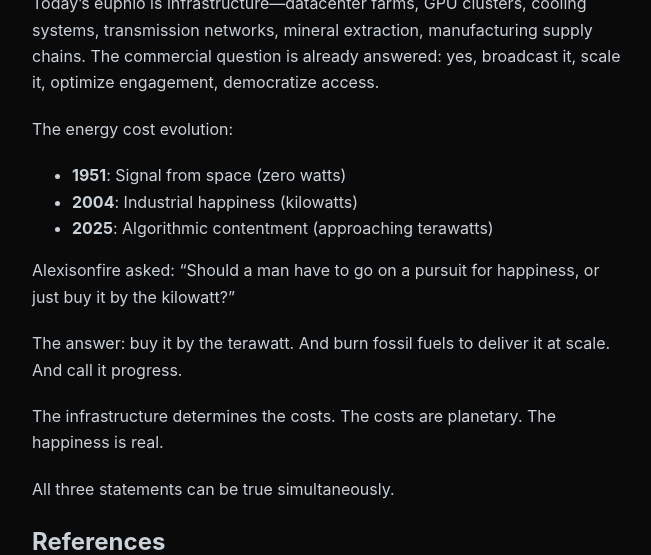
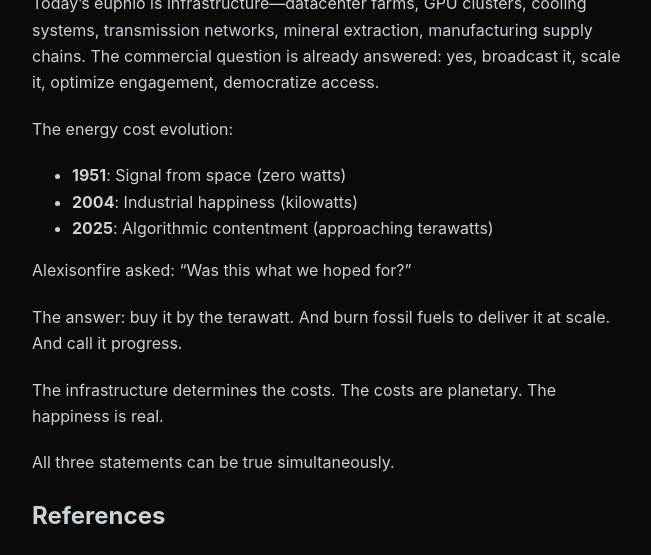
Before and after one commit to hz1ulqu01gmnZH4/blog, a Jekyll site: the page built from _posts/2025-10-25-happiness-by-the-terawatt.md, in a window 1280 px wide and 900 px high, scrolled down 7629 px, cut to the strip 0-555 px from the top of the window. Shown: the whole strip, without its empty margins (312-963 px from the left). Built offline with Jekyll 4.4.1, drawn with Linux system fonts in a browser that asks for light colours.

Commit message:
Use actual lyric from Alexisonfire song in analysis
Replace paraphrased question with actual lyric 'Was this what we hoped for?'
from 'Happiness by the Kilowatt'. The direct quote strengthens the connection
between the song's critique and the analysis of terawatt-scale AI infrastructure.

Single-line quotation used for critical commentary falls under fair use.

```diff
--- a/_posts/2025-10-25-happiness-by-the-terawatt.md
+++ b/_posts/2025-10-25-happiness-by-the-terawatt.md
@@ -169,7 +169,7 @@
 - **2004**: Industrial happiness (kilowatts)
 - **2025**: Algorithmic contentment (approaching terawatts)
 
-Alexisonfire asked: "Should a man have to go on a pursuit for happiness, or just buy it by the kilowatt?"
+Alexisonfire asked: "Was this what we hoped for?"
 
 The answer: buy it by the terawatt. And burn fossil fuels to deliver it at scale. And call it progress.
 
```
